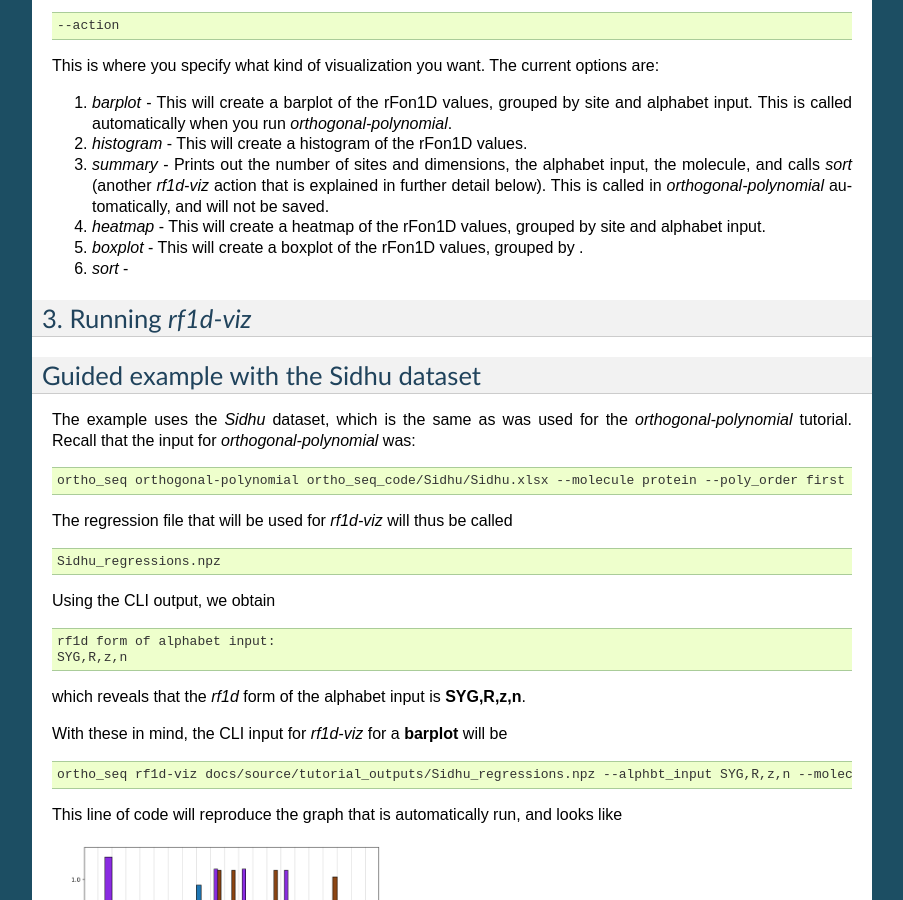
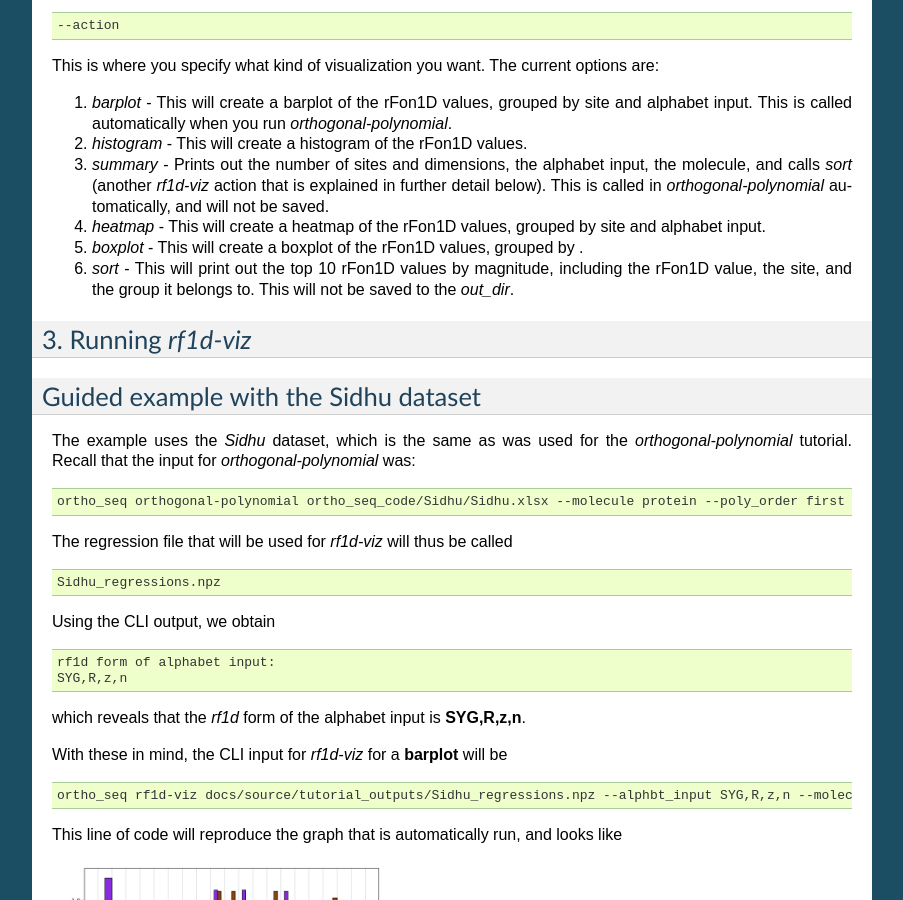
Before and after one commit to snafees/ortho_seqs, a Sphinx documentation site: the page built from docs/source/rf1d_tutorial.rst, in a window 1280 px wide and 900 px high, scrolled down 1080 px. Shown: the whole window, without its empty margins (198-1101 px from the left). Built offline with Sphinx 7.4.7, drawn with Linux system fonts in a browser that asks for light colours; pages that are not in the unit, such as notebooks, are missing from menus.

Commit message:
Finished sort explanation

```diff
--- a/docs/source/rf1d_tutorial.rst
+++ b/docs/source/rf1d_tutorial.rst
@@ -73,7 +73,7 @@ This is where you specify what kind of visualization you want. The current optio
 3. *summary* - Prints out the number of sites and dimensions, the alphabet input, the molecule, and calls *sort* (another *rf1d-viz* action that is explained in further detail below). This is called in *orthogonal-polynomial* automatically, and will not be saved.
 4. *heatmap* - This will create a heatmap of the rFon1D values, grouped by site and alphabet input.
 5. *boxplot* - This will create a boxplot of the rFon1D values, grouped by .
-6. *sort* -
+6. *sort* - This will print out the top 10 rFon1D values by magnitude, including the rFon1D value, the site, and the group it belongs to. This will not be saved to the *out_dir*.
 
 .. _input:
 3. Running *rf1d-viz*
```
